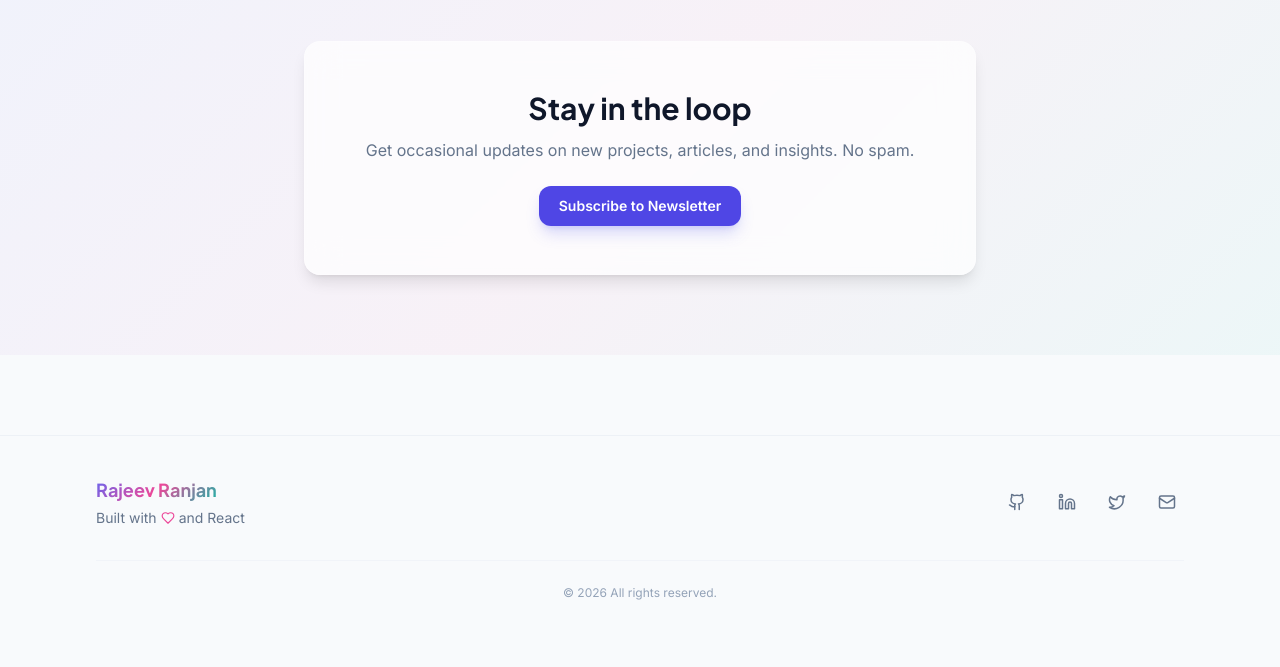
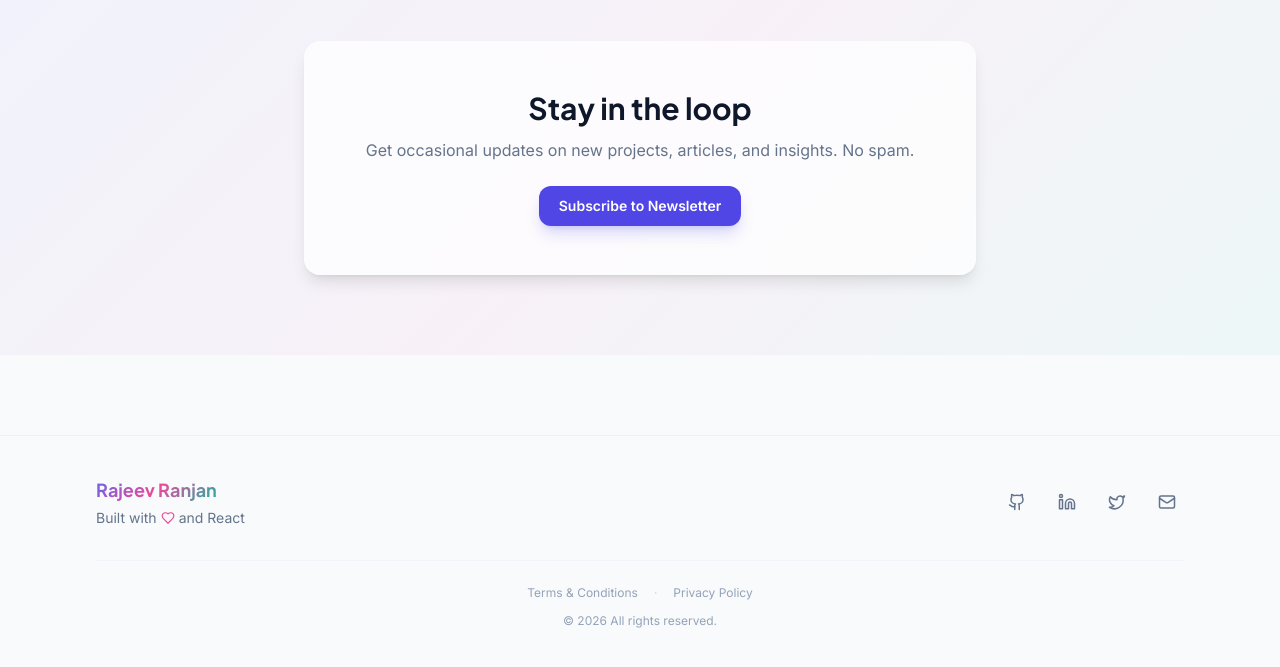
Before and after one commit to rajeevcoding/rajeevcoding.github.io, a React (Vite) app: page / in a window 1280 px wide. Shown: the part 1796-2463 px from the top of the page. Before the commit the page ends 2437 px from the top, so only its background shows below. Built offline with nearby package versions, Linux system fonts and the light colour scheme; no server answers; the database is empty.

Commit message:
Update Footer.jsx

```diff
--- a/src/components/layout/Footer.jsx
+++ b/src/components/layout/Footer.jsx
@@ -43,6 +43,15 @@ export default function Footer() {
         </div>
 
         <div className="mt-8 pt-6 border-t border-slate-200/30 dark:border-slate-700/30 text-center">
+          <div className="flex items-center justify-center gap-4 mb-3">
+            <a href="/terms" className="text-xs text-slate-400 dark:text-slate-500 hover:text-brand-600 dark:hover:text-brand-400 transition-colors">
+              Terms &amp; Conditions
+            </a>
+            <span className="text-xs text-slate-300 dark:text-slate-600">·</span>
+            <a href="/privacy" className="text-xs text-slate-400 dark:text-slate-500 hover:text-brand-600 dark:hover:text-brand-400 transition-colors">
+              Privacy Policy
+            </a>
+          </div>
           <p className="text-xs text-slate-400 dark:text-slate-500">
             &copy; {year} All rights reserved.
           </p>
```
